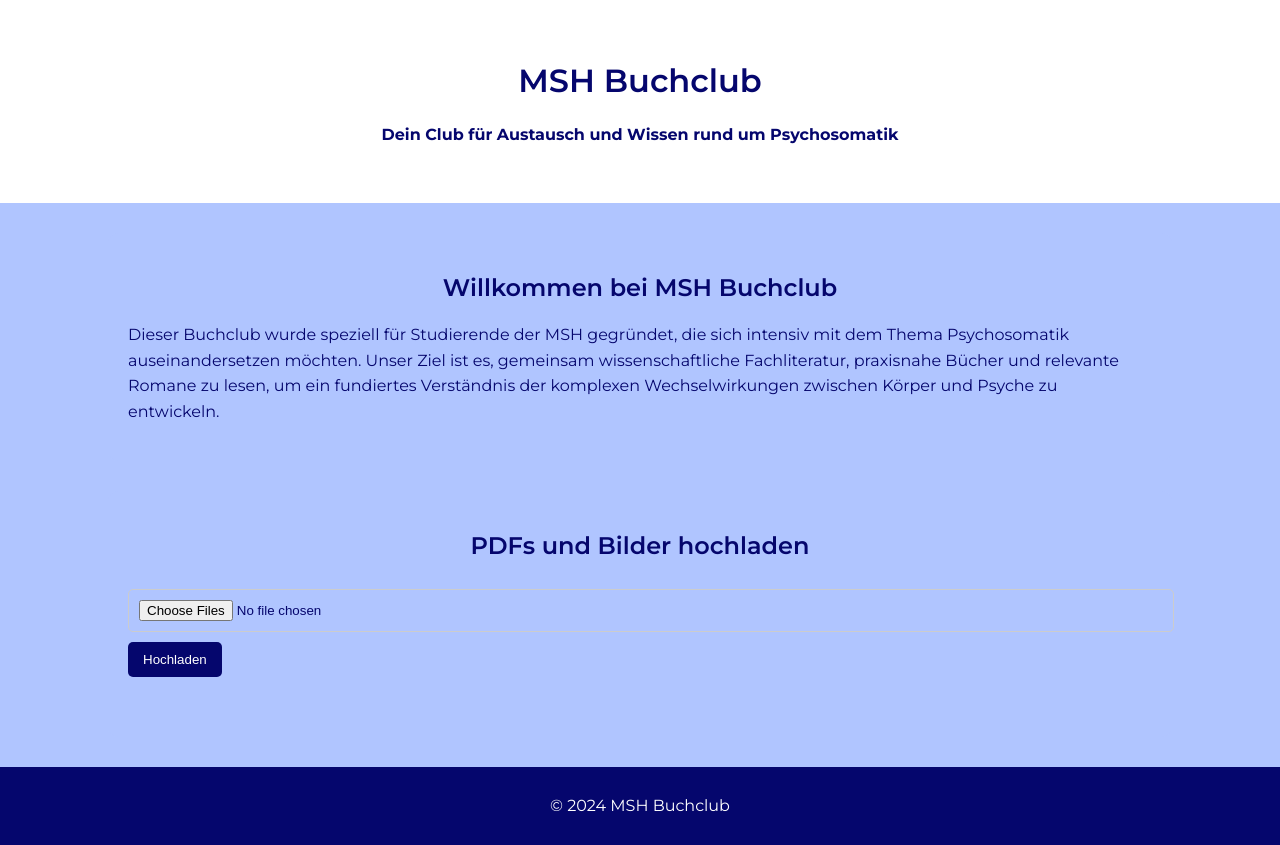
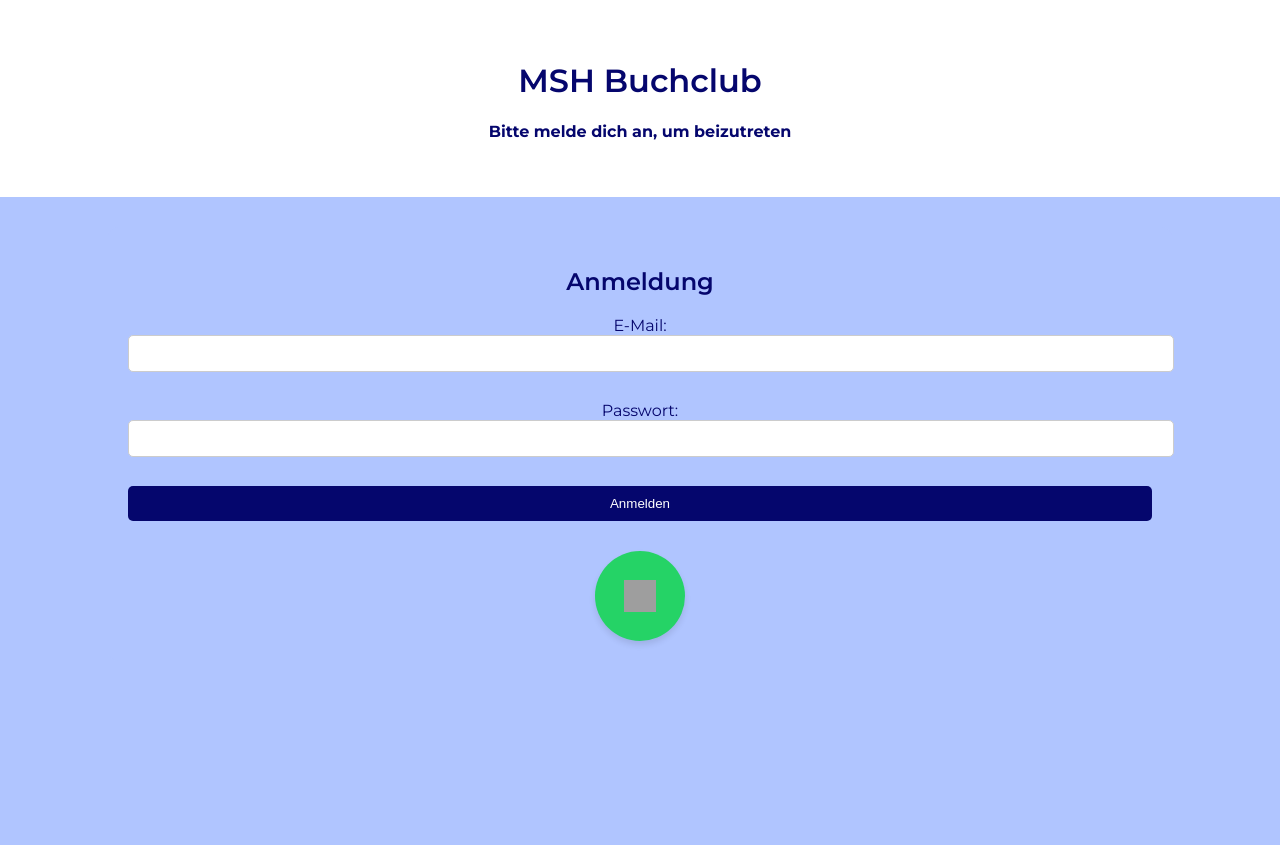
Before and after one commit to padietzelu/buchclub, a plain HTML site: page index.html in a window 1280 px wide. After the commit the page ends 800 px from the top, so only its background shows below. Drawn offline with Linux system fonts and the light colour scheme; grey boxes are pictures that could not be loaded.

Commit message:
Update index.html

```diff
--- a/index.html
+++ b/index.html
@@ -4,7 +4,7 @@
     <meta charset="UTF-8">
     <meta name="viewport" content="width=device-width, initial-scale=1.0">
     <meta name="description" content="MSH Buchclub für Studierende mit Interesse an Psychosomatik">
-    <title>MSH Buchclub - Psychosomatik</title>
+    <title>MSH Buchclub - Anmeldung</title>
     <link href="https://fonts.googleapis.com/css2?family=Montserrat:wght@400;600;700&display=swap" rel="stylesheet">
     <style>
         body {
@@ -28,35 +28,16 @@
             background-color: #b0c5ff;
             padding: 20px;
             border-radius: 10px;
+            text-align: center;
         }
-        h1, h2, h3 {
+        h1, h2 {
             text-align: center;
             font-weight: 600;
         }
-        p, li {
-            line-height: 1.6;
-        }
-        ul {
-            list-style: none;
-            padding: 0;
-        }
-        footer {
-            background-color: #05066d;
-            color: white;
-            text-align: center;
-            padding: 10px 0;
-        }
-        footer a {
-            color: white;
-            text-decoration: none;
-        }
-        footer a:hover {
-            text-decoration: underline;
-        }
-        textarea, input[type="file"] {
+        form input {
             width: 100%;
-            margin: 10px 0;
             padding: 10px;
+            margin-bottom: 10px;
             border: 1px solid #ccc;
             border-radius: 5px;
         }
@@ -71,121 +52,46 @@
         .btn:hover {
             background-color: #35408f;
         }
-        .polaroid-container, .pdf-container {
-            display: flex;
-            flex-wrap: wrap;
+        .whatsapp-button {
+            display: inline-flex;
+            align-items: center;
             justify-content: center;
-            gap: 20px;
+            background-color: #25D366;
+            color: white;
+            font-size: 18px;
+            padding: 15px;
+            border-radius: 50px;
+            text-decoration: none;
+            font-weight: bold;
+            box-shadow: 0px 4px 6px rgba(0, 0, 0, 0.1);
+            transition: 0.3s;
+            width: 60px;
+            height: 60px;
             margin-top: 20px;
         }
-        .polaroid {
-            background-color: white;
-            border: 1px solid #ccc;
-            border-radius: 8px;
-            box-shadow: 0 4px 8px rgba(0, 0, 0, 0.2);
-            width: 200px;
-            padding: 10px;
-            text-align: center;
+        .whatsapp-button:hover {
+            background-color: #1ebc57;
+            transform: scale(1.1);
         }
-        .polaroid img {
-            max-width: 100%;
-            height: auto;
-            border-radius: 5px;
-        }
-        .polaroid .caption {
-            margin-top: 10px;
-            font-size: 14px;
-            font-weight: bold;
-            color: #05066d;
-        }
-        .pdf-preview {
-            width: 100%;
-            max-width: 600px;
-            height: 400px;
-            border: 2px solid #05066d;
-            border-radius: 8px;
-            box-shadow: 0 4px 8px rgba(0, 0, 0, 0.1);
-            overflow: hidden;
-            background-color: white;
-            position: relative;
-        }
-        .pdf-preview embed {
-            width: 100%;
-            height: 100%;
-        }
-        .delete-cross {
-            position: absolute;
-            top: 5px;
-            right: 5px;
-            font-size: 24px;
-            font-weight: bold;
-            color: black;
-            cursor: pointer;
-            z-index: 10;
-        }
-        .delete-cross:hover {
-            color: red;
+        .whatsapp-button img {
+            width: 32px;
+            height: 32px;
         }
     </style>
     <script>
-        function handleFileUpload() {
-            const fileInput = document.getElementById('fileUpload');
-            const files = fileInput.files;
-            const polaroidContainer = document.getElementById('polaroidContainer');
-            const pdfContainer = document.getElementById('pdfContainer');
+        function handleRegistration(event) {
+            event.preventDefault(); // Verhindert das Standardverhalten des Formulars
 
-            for (let file of files) {
-                const fileURL = URL.createObjectURL(file);
+            const email = document.getElementById('email').value;
+            const password = document.getElementById('password').value;
 
-                if (file.type.startsWith('image/')) {
-                    // Bild hochladen: Polaroid-Stil
-                    const polaroid = document.createElement('div');
-                    polaroid.className = 'polaroid';
-
-                    const img = document.createElement('img');
-                    img.src = fileURL;
-                    img.alt = file.name;
-
-                    const caption = document.createElement('div');
-                    caption.className = 'caption';
-                    caption.textContent = file.name;
-
-                    polaroid.appendChild(img);
-                    polaroid.appendChild(caption);
-                    polaroidContainer.appendChild(polaroid);
-
-                } else if (file.type === 'application/pdf') {
-                    // PDF hochladen: Vorschau
-                    const pdfPreview = document.createElement('div');
-                    pdfPreview.className = 'pdf-preview';
-
-                    const embed = document.createElement('embed');
-                    embed.src = fileURL;
-                    embed.type = 'application/pdf';
-
-                    // Kreuz zum Schließen der PDF
-                    const deleteCross = document.createElement('div');
-                    deleteCross.className = 'delete-cross';
-                    deleteCross.textContent = '×';
-                    deleteCross.onclick = function() {
-                        // PDF entfernen
-                        pdfPreview.remove();
-                        URL.revokeObjectURL(fileURL); // URL freigeben
-                    };
-
-                    pdfPreview.appendChild(embed);
-                    pdfPreview.appendChild(deleteCross);
-                    pdfContainer.appendChild(pdfPreview);
-                } else {
-                    alert("Bitte wählen Sie eine gültige Bild- oder PDF-Datei aus.");
-                }
-
-                // URL freigeben, wenn das Bild/Datei nicht mehr verwendet wird
-                embed.onload = () => URL.revokeObjectURL(fileURL);
+            // Überprüfung der Anmeldedaten
+            if (email === "msh.buchclub@gmx.de" && password === "msh.buchclub") {
+                alert("Anmeldung erfolgreich! Du wirst jetzt weitergeleitet.");
+                window.location.href = 'index.html'; // Weiterleitung zur Hauptseite
+            } else {
+                alert("Ungültige Anmeldedaten. Bitte überprüfe deine Eingaben.");
             }
-
-            // Input zurücksetzen
-            fileInput.value = '';
         }
     </script>
 </head>
@@ -193,35 +99,24 @@
 
     <header>
         <h1>MSH Buchclub</h1>
-        <p>Dein Club für Austausch und Wissen rund um Psychosomatik</p>
+        <p>Bitte melde dich an, um beizutreten</p>
     </header>
 
     <div class="container">
-        <section>
-            <h2>Willkommen bei MSH Buchclub</h2>
-            <p>
-                Dieser Buchclub wurde speziell für Studierende der MSH gegründet, die sich intensiv mit dem Thema Psychosomatik auseinandersetzen möchten.
-                Unser Ziel ist es, gemeinsam wissenschaftliche Fachliteratur, praxisnahe Bücher und relevante Romane zu lesen, um ein fundiertes Verständnis
-                der komplexen Wechselwirkungen zwischen Körper und Psyche zu entwickeln.
-            </p>
-        </section>
+        <h2>Anmeldung</h2>
+        <form id="registrationForm" onsubmit="handleRegistration(event)">
+            <label for="email">E-Mail:</label>
+            <input type="email" id="email" name="email" required><br><br>
+            <label for="password">Passwort:</label>
+            <input type="password" id="password" name="password" required><br><br>
+            <input type="submit" class="btn" value="Anmelden">
+        </form>
+
+        <!-- WhatsApp-Button -->
+        <a href="https://chat.whatsapp.com/EpLanEV7pKF75elYiHE8gH" class="whatsapp-button" target="_blank">
+            <img src="https://upload.wikimedia.org/wikipedia/commons/6/6b/WhatsApp.svg" alt="WhatsApp Logo">
+        </a>
     </div>
-
-    <div class="container">
-        <section>
-            <h2>PDFs und Bilder hochladen</h2>
-            <input type="file" id="fileUpload" accept="image/*, application/pdf" multiple>
-            <button class="btn" onclick="handleFileUpload()">Hochladen</button>
-
-            <div class="polaroid-container" id="polaroidContainer"></div>
-
-            <div class="pdf-container" id="pdfContainer"></div>
-        </section>
-    </div>
-
-    <footer>
-        <p>&copy; 2024 MSH Buchclub</p>
-    </footer>
 
 </body>
 </html>
```
